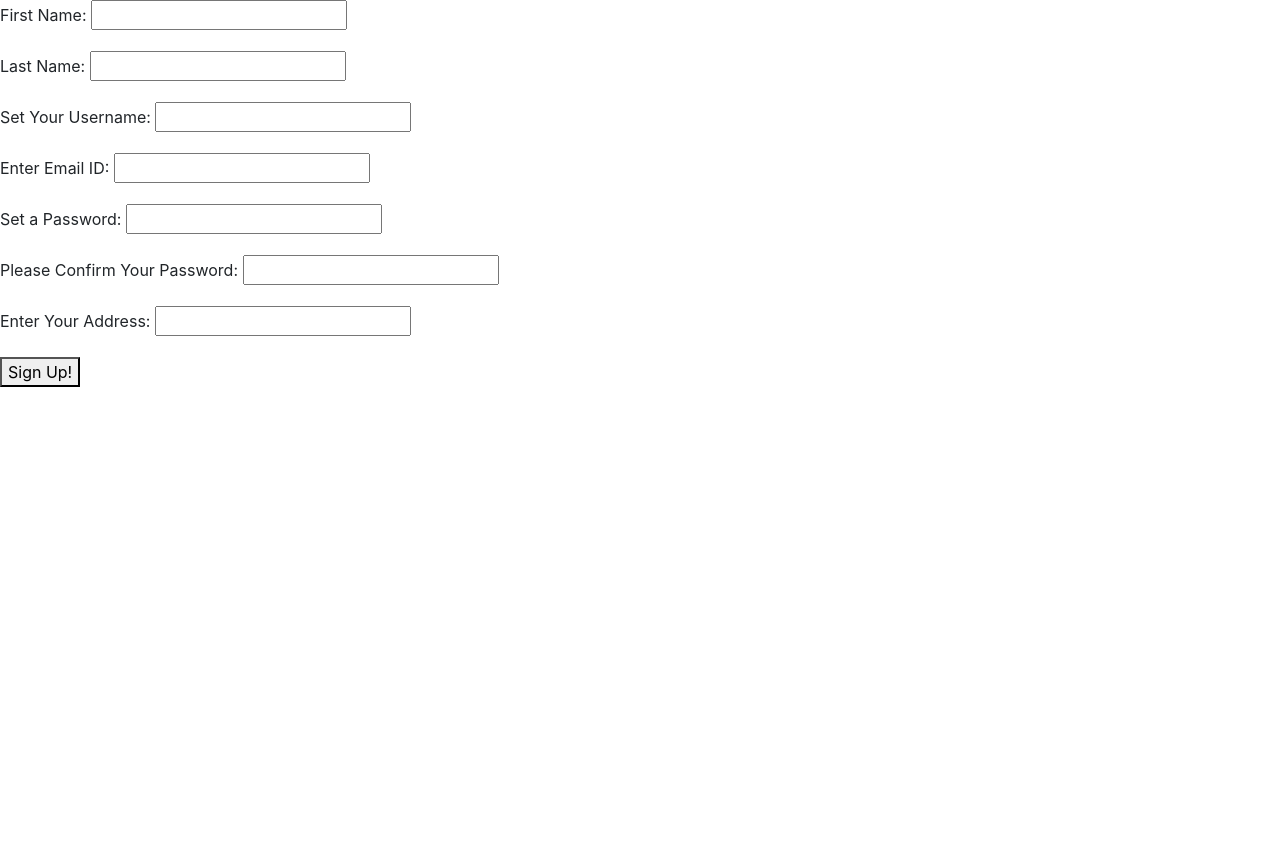
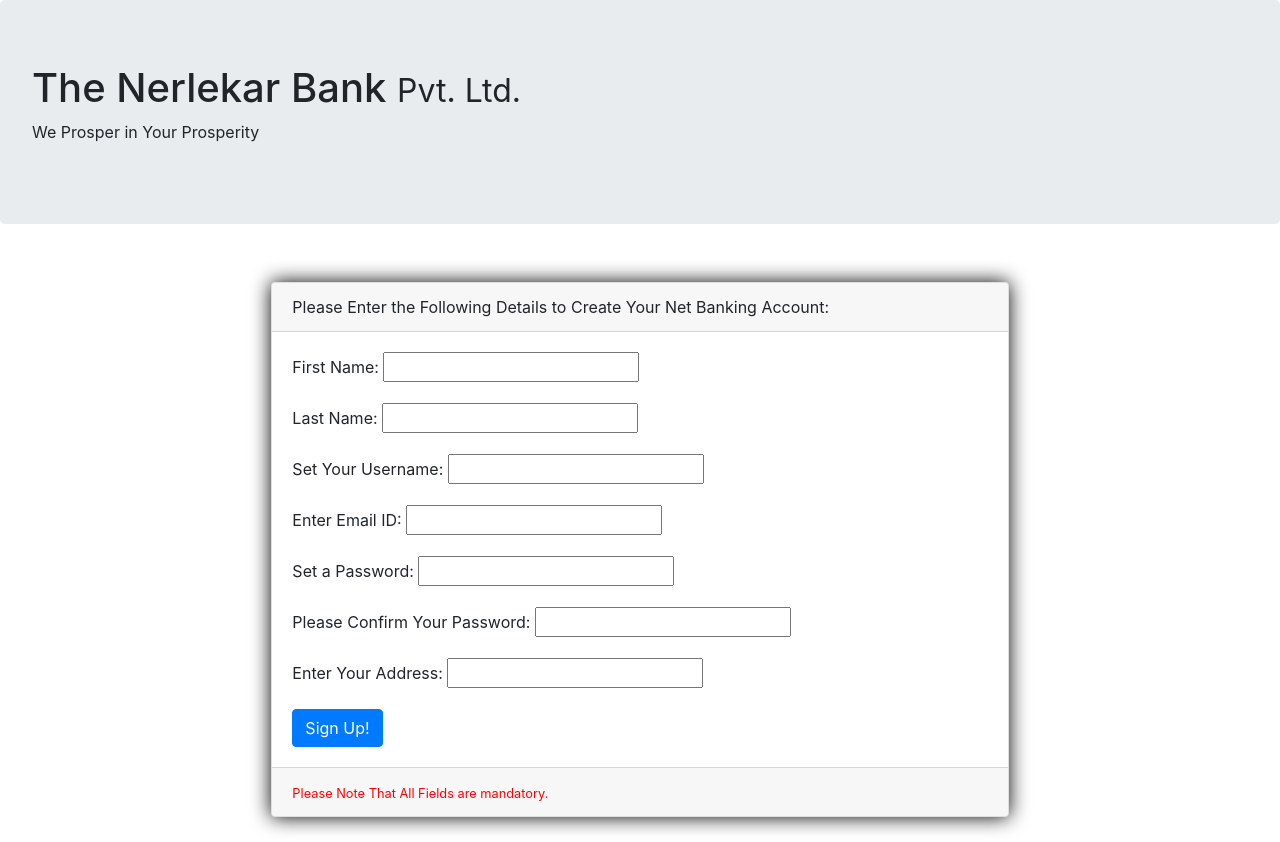
Before and after one commit to ameyanerlekar/demo_banking_app, a Django app: page /sign_up in a window 1280 px wide. Before the commit the page ends 387 px from the top, so only its background shows below. Run offline with Django 3.2, Linux system fonts and the light colour scheme; some libraries are stand-ins or nearby versions.

Commit message:
Demo Banking App _ Transactions enabled without backend

```diff
--- a/e_wallet/forms.py
+++ b/e_wallet/forms.py
@@ -1,7 +1,8 @@
 from django import forms
-from .models import Client
+from .models import Client, Transaction
 from django.core.exceptions import ValidationError
 from django.contrib.auth.models import User
+import datetime
 
 class CustomUserRegistrationForm(forms.Form):
 	first_name = forms.CharField(label = "First Name", max_length = 15, required = True)
@@ -50,3 +51,28 @@ class CustomUserRegistrationForm(forms.Form):
 		)
 
 		return user
+
+class TransactionForm(forms.Form):
+	# #from_account = forms.ChoiceField(widget = forms.RadioSelect, choices=self.CHOICES, required = True)
+	transaction_amount = forms.FloatField(label = "Enter Amount to be Sent", required = True, min_value=5)
+	beneficiary_account = forms.CharField(label="Enter Beneficiary Account Number", required = True)
+	beneficiary_name = forms.CharField(label="Enter Beneficiary's Name", required = True)
+	remarks = forms.CharField(label = "Remarks", required = False)
+
+	# class Meta:
+		# model = Transaction
+		# fields = ["from_account", "transaction_amount", "beneficiary_account", "beneficiary_name", "remarks"]
+
+		# widgets = {
+			# "from_account": forms.RadioSelect()
+		# }
+
+	# def save(self, commit=True):
+		# transaction = Transaction.objects.create(
+			# time = datetime.datetime.now(),
+			# from_account = self.cleaned_data.get("from_account"),
+			# transaction_amount = self.cleaned_data.get("transaction_amount"),
+			# beneficiary_account = self.cleaned_data.get("beneficiary_account"),
+			# beneficiary_name = self.cleaned_data.get("beneficiary_name"),
+			# remarks = self.cleaned_data.get("remarks")
+		# )
--- a/e_wallet/static/css/general.css
+++ b/e_wallet/static/css/general.css
@@ -1,3 +1,4 @@
+
 th {
 	background-color: #eaf1fc;
 	text-align: center;
@@ -15,11 +16,27 @@ table {
 }
 
 .card {
+	width: 60%;
+	margin: auto;
+	box-shadow: 0 0 20px black;
+}
+
+.card.login-card {
 	width: 40%;
 	margin: auto;
-
+	box-shadow: 0 0 20px black;
 }
 
 .padding {
 	padding: 2%;
 }
+
+.info {
+	color: red;
+}
+
+#logout_button {
+	position: absolute;
+	top: 1%;
+	right: 3%;
+}
--- a/e_wallet/templates/home.html
+++ b/e_wallet/templates/home.html
@@ -6,7 +6,7 @@
 		<p>We Prosper in Your Prosperity</p>
 	</div>
 	<div class = "padding">
-		<div class="card">
+		<div class="card login-card">
 			<div class="card-header">User Login:</div>
 			<div class="card-body">
 				<form method = "POST">
--- a/e_wallet/templates/sign_up.html
+++ b/e_wallet/templates/sign_up.html
@@ -2,13 +2,25 @@
 
 {% block content %}
 
-	<div>
-		<form method = "POST">
-			{% csrf_token %}
-			{{form.as_p}}
-			<button type = "submit">Sign Up!</button>
-		</form>
-		<span>{{message}}</span>
+	<div class="jumbotron">
+		<h1>The Nerlekar Bank <small>Pvt. Ltd.</small></h1>
+		<p>We Prosper in Your Prosperity</p>
+	</div>
+	<div class = "padding">
+		<div class = "card">
+			<div class="card-header">Please Enter the Following Details to Create Your Net Banking Account:</div>
+			<div class="card-body">
+				<div>
+					<form method = "POST">
+						{% csrf_token %}
+						{{form.as_p}}
+						<button class="btn btn-primary" type = "submit">Sign Up!</button>
+					</form>
+
+				</div>
+			</div>
+		<div class="card-footer"><small class="info">Please Note That All Fields are mandatory.</small><br><span class="info">{{message}}</span></div>
+		</div>
 	</div>
 
 {% endblock %}
--- a/e_wallet/views.py
+++ b/e_wallet/views.py
@@ -2,7 +2,7 @@ from django.shortcuts import render, redirect
 from django.contrib.auth.forms import AuthenticationForm
 from django.contrib.auth import authenticate, login, logout
 from django.contrib.auth.models import User
-from.forms import CustomUserRegistrationForm
+from.forms import CustomUserRegistrationForm, TransactionForm
 from .models import Client, Account
 
 def render_home(request):
@@ -17,10 +17,11 @@ def render_home(request):
 			user = authenticate(username = username, password = password)
 			if user is not None:
 				login(request, user)
-				print(user.username)
+				#print(user.username)
 				client = Client.objects.get(username = user.username)
 				accounts = Account.objects.filter(owner = client.username)
-				return render(request, "homepage.html", {"username": client.first_name + " " + client.last_name, "button": "Sign out", "accounts": accounts})
+				transaction_form = TransactionForm()
+				return render(request, "homepage.html", {"username": client.first_name + " " + client.last_name, "button": "Sign out", "accounts": accounts, "transaction_form": transaction_form})
 		else:
 			return render(request, "home.html", {"message": "Invalid Credentials. Please try again!", "form": form, "button": "Sign In"})
 
@@ -41,7 +42,10 @@ def sign_up(request):
 			username = form.cleaned_data.get("username")
 			password = form.cleaned_data.get("password")
 			#user = authenticate(username, password)
+			client = Client.objects.get(username = username)
+			accounts = Account.objects.filter(owner = username)
+			transaction_form = TransactionForm()
 			login(request, user)
-			return render(request, "homepage.html", {"username": username, "button": "Sign out"})
+			return render(request, "homepage.html", {"username": client.first_name + " " + client.last_name, "button": "Sign out", "accounts": accounts, "transaction_form": transaction_form})
 		else:
-			return render(request, "sign_up.html", {"message": form.errors})
+			return render(request, "sign_up.html", {"message": form.errors, "form": form})
```
Also changed, not shown: e_wallet/models.py (+14 -0 lines), e_wallet/templates/homepage.html (+51 -2 lines).
